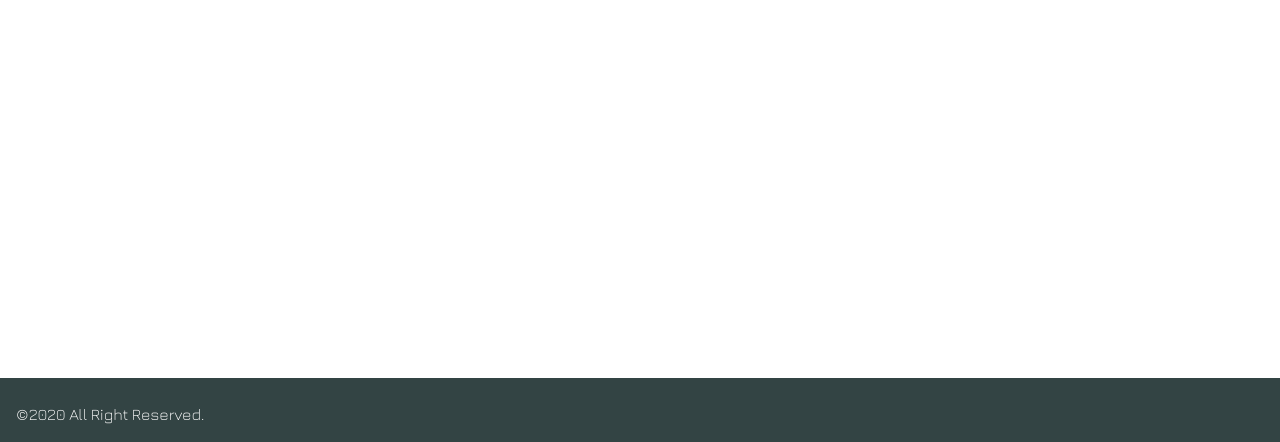
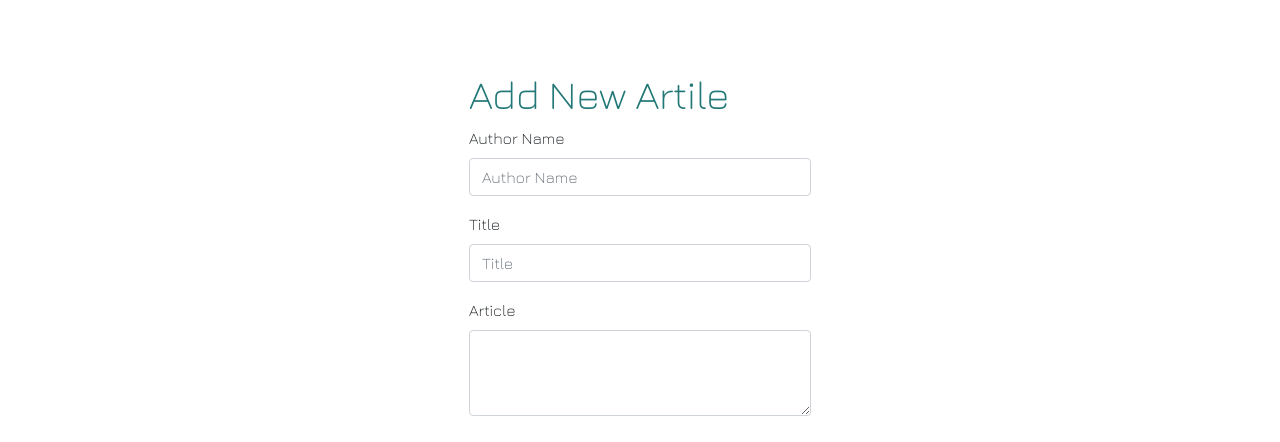
Before and after one commit to thanush96/MERN_Blog_Client, a React (Create React App) app: page /add-article in a window 1280 px wide. Shown: the part 358-800 px from the top of the page. Built offline with nearby package versions, Linux system fonts and the light colour scheme; no server answers.

Commit message:
Step 9 : Add New Article Form

```diff
--- a/package.json
+++ b/package.json
@@ -2,6 +2,7 @@
   "name": "client",
   "version": "0.1.0",
   "private": true,
+  "proxy":"http://localhost:8090/",
   "dependencies": {
     "@testing-library/jest-dom": "^4.2.4",
     "@testing-library/react": "^9.5.0",
@@ -34,5 +35,6 @@
       "last 1 firefox version",
       "last 1 safari version"
     ]
-  }
+  },
+  "devDependencies": {}
 }
--- a/src/App.js
+++ b/src/App.js
@@ -7,11 +7,12 @@ import Header from './components/layouts/Header';
 import Navbar from './components/layouts/Navbar';
 import Footer from './components/layouts/Footer';
 import Articles from './components/Articles';
+import { AddArticle } from './components/layouts/AddArticle';
 
 function App() {
   const [posts, setPosts] = useState([]);
   useEffect(() => {
-    axios.get("http://localhost:8090/articles")
+    axios.get("articles")
       .then(res => setPosts(res.data))
       .catch(error => console.log(error));
   });
@@ -19,7 +20,8 @@ function App() {
     <div className="App">
       <Header />
       <Navbar />
-      <Route to="/" render={() => <Articles posts={posts} />} />
+      <Route exact path="/" render={() => <Articles posts={posts} />} />
+      <Route path="/add-article" component={AddArticle}/>
       <Footer />
 
     </div>
--- a/src/components/Articles.js
+++ b/src/components/Articles.js
@@ -1,10 +1,16 @@
 import React from 'react'
 import styled from 'styled-components'
+import spinner from "../loading.gif"
+
 
 const Articles = ({ posts }) => {
     return (
         <MainContainer>
-            {posts.map((article, key) => (
+
+            {
+                !posts.length ? <img src={spinner} alt="loading.." />:
+
+                posts.map((article, key) => (
                 <div className='container'>
                     <h2>{article.title}</h2>
                     <p>{article.article}</p>
@@ -29,4 +35,12 @@ export default Articles
 //Main Container
 const MainContainer = styled.div`
 
+img{
+    width:5rem;
+    display:block;
+    margin: 0 auto;
+
+
+}
+
 `;
--- /dev/null
+++ b/src/components/layouts/AddArticle.js
@@ -0,0 +1,60 @@
+import React from 'react';
+import styled from 'styled-components';
+
+export const AddArticle = () => {
+	return (
+		<AddArticleContainer>
+			<div className="container">
+				<h1>Add New Artile</h1>
+				<form>
+					<div className="form-group">
+						<label htmlFor="authername">Author Name</label>
+						<br />
+            <input
+              type="text"
+              className="form-control"
+              placeholder="Author Name" />
+					</div>
+					<div className="form-group">
+						<label htmlFor="title">Title</label>
+						<br />
+						<input type="text" className="form-control" placeholder="Title" />
+					</div>
+
+					<div className="form-group">
+						<label htmlFor="artile">Article</label>
+						<br />
+						<textarea className="form-control" rows="3"></textarea>
+					</div>
+
+					<button type="submit" className="btn btn-primary">
+						Post Article
+					</button>
+				</form>
+			</div>
+		</AddArticleContainer>
+	);
+};
+
+export default AddArticle;
+
+//Main Container
+const AddArticleContainer = styled.div`
+	margin: 3rem auto;
+	padding: 4rem;
+	width: 31.25rem;
+
+	h1 {
+		font-width: 900;
+		color: var(--dark-green);
+	}
+
+	button {
+		margin-top: 2rem;
+		background: var(--dark-green);
+		border: none;
+		&:hover {
+			background: var(--dark-green);
+		}
+	}
+`;
--- a/src/components/layouts/Footer.js
+++ b/src/components/layouts/Footer.js
@@ -17,7 +17,6 @@ export default Footer;
 const FooterContainer = styled.footer`
 background: #344;
 height: 4rem;
-position:fixed;
 left:0;
 bottom:0;
 width:100%;
--- a/src/components/layouts/Navbar.js
+++ b/src/components/layouts/Navbar.js
@@ -1,25 +1,33 @@
 import React from 'react'
+import { Link } from 'react-router-dom';
 import styled from 'styled-components'
 import logo from '../../logo.jpg'
 
 const Navbar = () => {
     return (
         <NavbarContainer>
-            <nav class="navbar navbar-expand-lg navbar-light" px-5 py-0>
-                <a class="navbar-brand" href="#">
-                    <img style={{width:"50px"}} src={logo} alt="logo"/>
-                </a>
-                <button class="navbar-toggler" type="button" data-toggle="collapse" data-target="#navbarSupportedContent" aria-controls="navbarSupportedContent" aria-expanded="false" aria-label="Toggle navigation">
-                    <span class="navbar-toggler-icon"></span>
+            <nav className="navbar navbar-expand-lg navbar-light" px-5='true'>
+                <Link className="navbar-brand" to="#">
+                    <img style={{width:"50px"}}
+                    src={logo} alt="logo"/>
+                </Link>
+                <button className="navbar-toggler"
+                type="button"
+                data-toggle="collapse"
+                data-target="#navbarSupportedContent"
+                aria-controls="navbarSupportedContent"
+                aria-expanded="false"
+                aria-label="Toggle navigation">
+                    <span className="navbar-toggler-icon"></span>
                 </button>
 
-                <div class="collapse navbar-collapse" id="navbarSupportedContent">
-                    <ul class="navbar-nav ml-auto">
-                        <li class="nav-item active">
-                            <a class="nav-link" href="#">Home <span class="sr-only">(current)</span></a>
+                <div className="collapse navbar-collapse" id="navbarSupportedContent">
+                    <ul className="navbar-nav ml-auto">
+                        <li className="nav-item active">
+                            <Link className="nav-link" to="/">Home <span className="sr-only">(current)</span></Link>
                         </li>
-                        <li class="nav-item">
-                            <a class="nav-link" href="#">Add Article</a>
+                        <li className="nav-item">
+                            <Link className="nav-link" to="add-article">Add Article</Link>
                         </li>
                     </ul>
                 </div>
```
Also changed, not shown: src/loading.gif (added).
